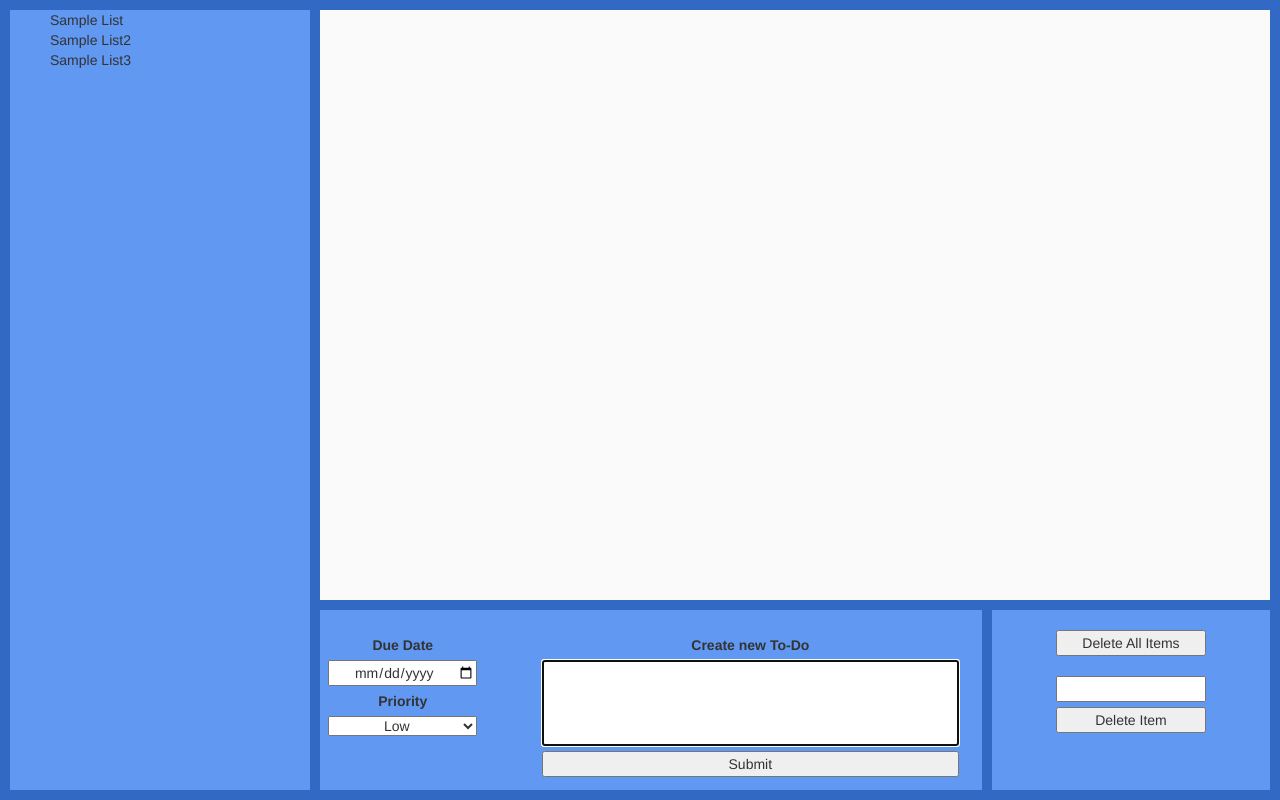
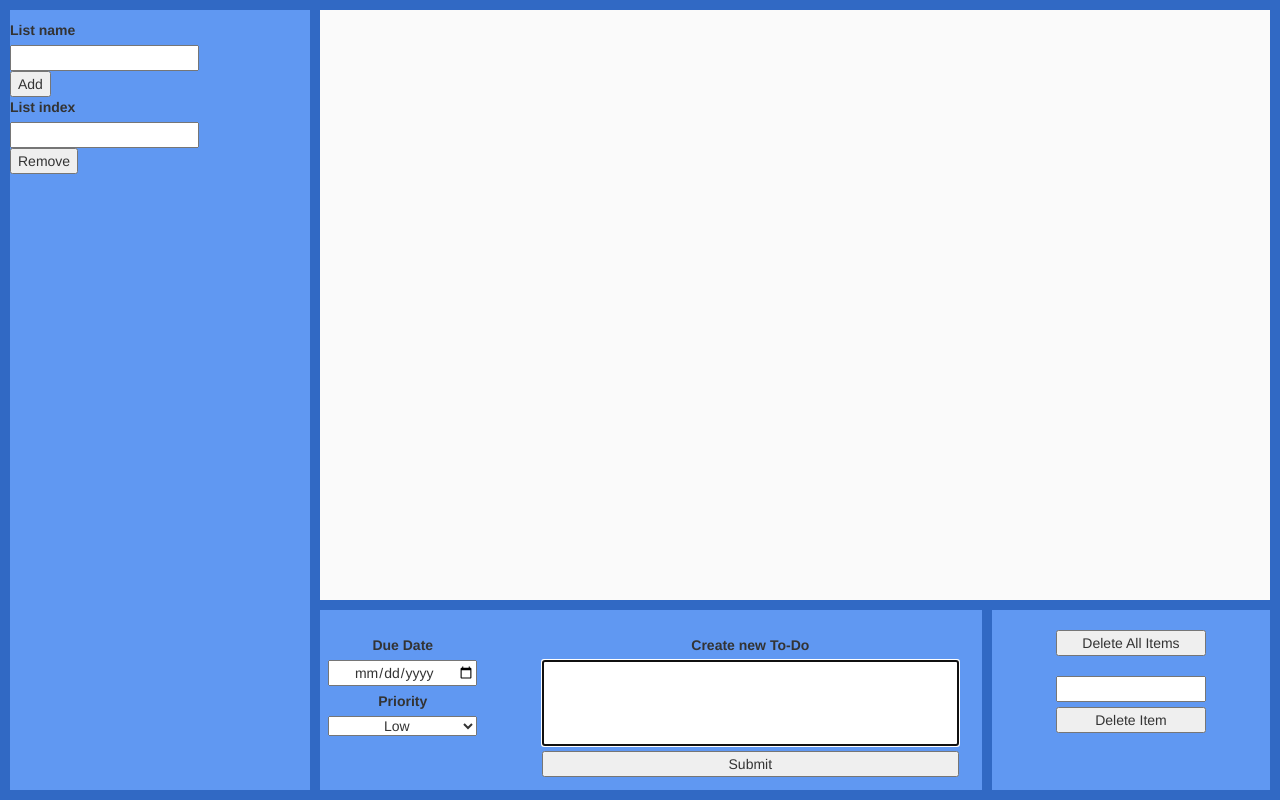
Before and after one commit to Krasi2405/To-Do-App-Flask, a Flask app: template templates/index.html in a window 1280 px wide. Run offline with Flask 2, Linux system fonts and the light colour scheme; the template is opened without the code that fills it, so the values that code supplies are empty; some libraries are stand-ins or nearby versions.

Commit message:
Add list and remove list

```diff
--- a/app.py
+++ b/app.py
@@ -9,38 +9,41 @@ users = []
 app = Flask(__name__)
 app.secret_key = "ofsajpiofjeiwjg09w0ejgfajodf9hew809g092uja012-$90ash"
 
-def get_saved_data():
+def get_saved_data(data_name = "list_info"):
 	try:
-		data = json.loads(request.cookies.get('list_info'))
-		data = sorted(data, key=lambda x: x['priority'])
+		data = json.loads(request.cookies.get(data_name))
 	except TypeError:
 		data = []
 	return data
 
-@app.route("/")
-@app.route("/index")
-def index():
-	data = get_saved_data()
-	return render_template("index.html", data = data)
 
-@app.route("/save", methods = ["POST"])
-def save():
-	data = get_saved_data()
+
+@app.route("/index/<string:list_name>")
+def index(list_name):
+	data = get_saved_data(list_name)
+	data = sorted(data, key = lambda x: x['priority'])
+	lists = get_saved_data("lists")
+	import pdb; pdb.set_trace()
+	return render_template("index.html", data = data, list_name = list_name, lists = lists)
+
+@app.route("/save/<string:list_name>", methods = ["POST"])
+def save(list_name):
+	data = get_saved_data(list_name)
 	data.append(dict(request.form.items()))
-	response = make_response(redirect(url_for("index")))
-	response.set_cookie('list_info', json.dumps(data))
+	response = make_response(redirect(url_for("index", list_name = list_name)))
+	response.set_cookie(list_name, json.dumps(data))
 	return response
 
-@app.route("/delete_all", methods = ["POST"])
-def delete_all():
+@app.route("/delete_all/<string:list_name>", methods = ["POST"])
+def delete_all(list_name):
 	data = []
-	response = make_response(redirect(url_for("index")))
-	response.set_cookie('list_info', json.dumps(data))
+	response = make_response(redirect(url_for("index", list_name = list_name)))
+	response.set_cookie(list_name, json.dumps(data))
 	return response
 
-@app.route("/delete_item", methods = ["POST"])
-def delete_item():
-	data = get_saved_data();
+@app.route("/delete_item/<string:list_name>", methods = ["POST"])
+def delete_item(list_name):
+	data = get_saved_data(list_name);
 	try:
 		index = int(request.form["index"])
 		if(index < 1 or index > len(data)):
@@ -50,9 +53,30 @@ def delete_item():
 	except ValueError:
 		flash("Enter a value!");
 
-
-	response = make_response(redirect(url_for("index")))
-	response.set_cookie('list_info', json.dumps(data))
+	response = make_response(redirect(url_for("index", list_name = list_name)))
+	response.set_cookie(list_name, json.dumps(data))
 	return response;
 
+
+@app.route("/add_list/<string:list_name>", methods = ["POST"])
+def add_list(list_name):
+	lists = get_saved_data("lists")
+	lists.append(request.form["list_name"])
+	response = make_response(redirect(url_for("index", list_name = list_name)))
+	response.set_cookie("lists", json.dumps(lists))
+	return response
+
+
+@app.route("/remove_list/<string:list_name>", methods = ["POST"])
+def remove_list(list_name):
+	lists = get_saved_data("lists")
+	index = int(request.form["list_index"])
+	response = make_response(redirect(url_for("index", list_name = list_name)))
+	if index >= 1 and index <= len(lists):
+		del lists[index - 1]
+		response.set_cookie("lists", json.dumps(lists))
+	else:
+		flash("Index out of range.")
+	return response
+
 app.run(debug = True)
--- a/static/main.css
+++ b/static/main.css
@@ -22,6 +22,7 @@ title {
   display: none;
 }
 
+/* LEFT MENU */
 .left_menu {
   background-color: #6098f2;
   border: solid 10px #3169c4;
@@ -32,6 +33,12 @@ title {
   float: left;
 }
 
+.left_menu ul li {
+  font-size: 1.5em;
+  color: #fff;
+}
+
+/* ITEMS */
 .to_do_items {
   border-top: solid 10px #3169c4;
   border-right: solid 10px #3169c4;
@@ -69,6 +76,7 @@ title {
 }
 
 
+/* MAIN OPTION FORM MENU*/
 .option_menu {
   background-color: #aaa;
   position: fixed;
--- a/templates/index.html
+++ b/templates/index.html
@@ -17,15 +17,30 @@
 
 <div class = "left_menu">
 	<ul>
-		<li>Sample List</li>
-		<li>Sample List2</li>
-		<li>Sample List3</li>
+		{% for list in lists %}
+			<li><a href = "{{ list }}">{{ list.title() }}</a></li>
+		{% endfor %}
 	</ul>
+
+	<div class = "list_menu">
+		<form id = "add_list" action = "{{ url_for('add_list', list_name = list_name) }}" method = "POST">
+			<label for = "list_name">List name</label>
+			<input type = "text" id = "list_name" name = "list_name">
+			<input type = "submit" value = "Add">
+		</form>
+
+		<form id = "remove_list" action = "{{ url_for('remove_list', list_name = list_name) }}" method = "POST">
+			<label for = "list_index">List index</label>
+			<input type = "number" id = "list_index" name = "list_index">
+			<input type = "submit" value = "Remove">
+		</form>
+	</div>
+
 </div>
 
 <div class = "option_menu">
 	<div class = "form_left">
-		<form id = "add" action = "{{ url_for('save') }}" method = "POST">
+		<form id = "add_item" action = "{{ url_for('save', list_name = list_name) }}" method = "POST">
 			<div class = "form_items form_left width_25 no_border">
 				<label for = "date">Due Date</label>
 				<input type = "date" id = "date" name = "date">
@@ -47,13 +62,13 @@
 	</div>
 
 	<div class = "form_right">
-		<form id = "delete_all" action = "{{ url_for('delete_all') }}" method = "POST">
+		<form id = "delete_all" action = "{{ url_for('delete_all', list_name = list_name) }}" method = "POST">
 			<div class = "form_items">
 				<input type = "submit" value = "Delete All Items">
 			</div>
 		</form>
 
-		<form id = "delete_item" action = "{{ url_for('delete_item') }}" method = "POST">
+		<form id = "delete_item" action = "{{ url_for('delete_item', list_name = list_name) }}" method = "POST">
 			<div class = "form_items">
 				<input type = "number" name = "index">
 				<input type = "submit" value = "Delete Item">
```
